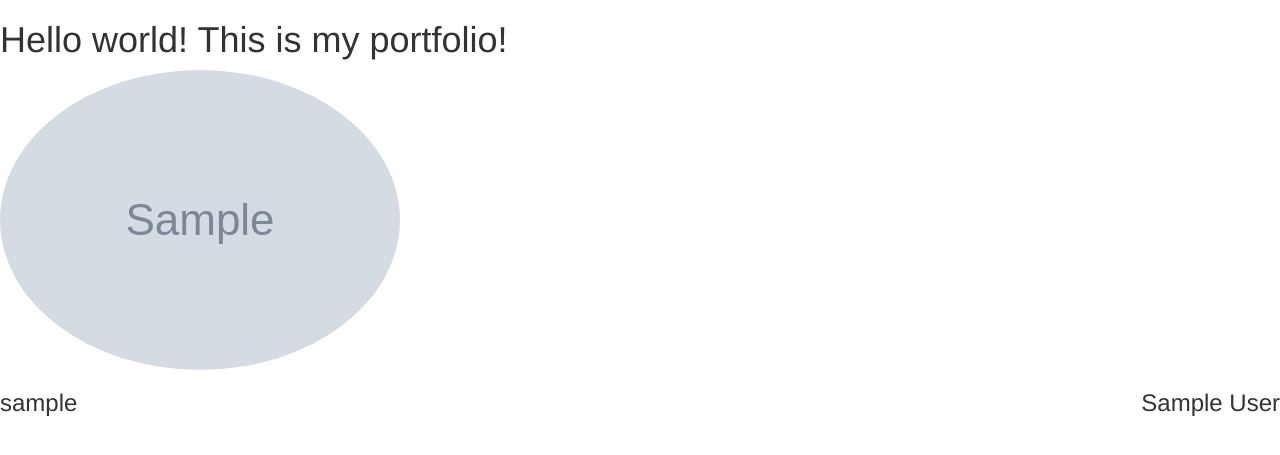
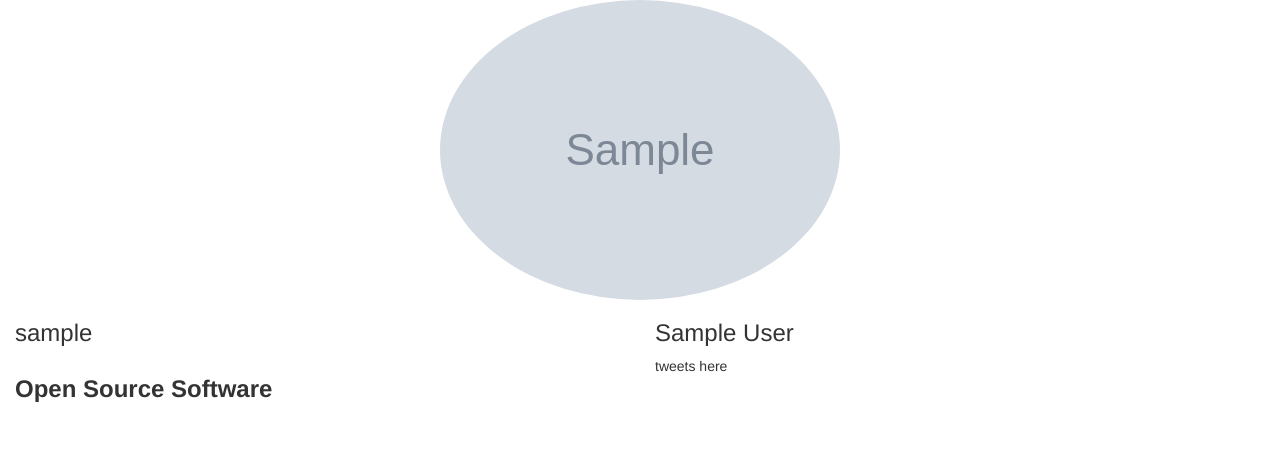
Before and after one commit to ChasingLogic/gh_portfolio, a Flask app: template gh_portfolio/templates/index.html in a window 1280 px wide. Shown: the top 455 px of the page. Run offline with Flask 2, Linux system fonts and the light colour scheme; the template is opened without the code that fills it: most values are stand-ins (such as "Sample title", 1, 10 or a date in 2020); grey boxes marked "Sample" are stand-in pictures; parts of the project's set-up code (start-up, migrations or seed data) failed here and were passed over; some libraries are stand-ins or nearby versions.

Commit message:
Got the majority of the layout in place using bootstrap

```diff
--- a/gh_portfolio/templates/index.html
+++ b/gh_portfolio/templates/index.html
@@ -7,21 +7,22 @@
 	<link href="/static/index.css" rel="stylesheet">
 </head>
 
-<div class="page">
-	<h1>Hello world! This is my portfolio!</h1>
-
-	<div class="pic-box">
-		<a href="https://github.com/chasinglogic">
-			<img class="img-circle profile-pic" src={{ owner.avatar_url }} alt="A handsome face!">
+<div class="container-fluid">
+	<div class="row">
+		<a class="col-md-12" href="https://github.com/chasinglogic">
+			<img class="img-circle profile-pic center-block" src={{ owner.avatar_url }} alt="A handsome face!">
 		</a>
 	</div>
 
-	<div class="name-box">
-		<h3 class="pull-left">{{ owner.login }}</h3>
-		<h3 class="pull-right">{{ owner.full_name }}</h3>
+	<div class="row">
+		<h3 class="large-name col-md-6">{{ owner.login }}</h3>
+		<h3 id="full-name" class="large-name col-md-6">{{ owner.full_name }}</h3>
 	</div>
 
-	<div class="repo-card-holder">
+	<div class="row">
+		<div class="col-md-6">
+			<h3><strong>Open Source Software</strong></h3>
+			<div class="repos">
 				{% for repo in repos %}
 					{% if repo.private == false and repo.name != "dotfiles" %}
 					<blockquote class="repo-card">
@@ -39,5 +40,11 @@
 					{% endif %}
 				{% endfor %}
 			</div>
+		</div>
+		<div class="col-md-6">
+			tweets here
+		</div>
+	</div>
+</div>
 
 <script src="https://maxcdn.bootstrapcdn.com/bootstrap/3.3.6/js/bootstrap.min.js" integrity="sha384-0mSbJDEHialfmuBBQP6A4Qrprq5OVfW37PRR3j5ELqxss1yVqOtnepnHVP9aJ7xS" crossorigin="anonymous"></script>
```
Lines whose indentation alone changed are shown as unchanged.
